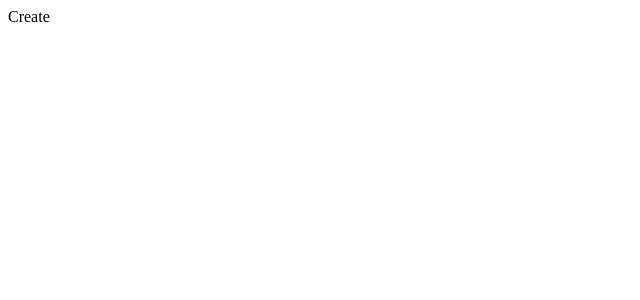
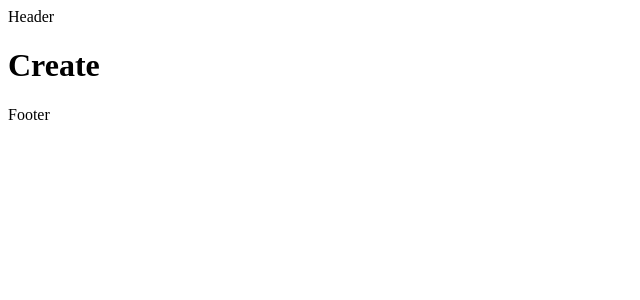
Before and after one commit to leanghok120/Fullstack-Auth, a React (Create React App) app in the folder client/: page /create in a window 1280 px wide. Shown: the top 300 px of the page, without its empty margins (0-640 px from the left). Built offline with nearby package versions, Linux system fonts and the light colour scheme.

Commit message:
Add header and footer

```diff
--- /dev/null
+++ b/client/src/components/Footer.jsx
@@ -0,0 +1,5 @@
+import React from "react";
+
+export default function Footer() {
+  return <div>Footer</div>;
+}
--- /dev/null
+++ b/client/src/components/Header.jsx
@@ -0,0 +1,5 @@
+import React from "react";
+
+export default function Header() {
+  return <div>Header</div>;
+}
--- a/client/src/pages/Create.jsx
+++ b/client/src/pages/Create.jsx
@@ -1,5 +1,13 @@
 import React from "react";
+import Header from "../components/Header";
+import Footer from "../components/Footer";
 
 export default function Create() {
-  return <div>Create</div>;
+  return (
+    <div>
+      <Header />
+      <h1>Create</h1>
+      <Footer />
+    </div>
+  );
 }
--- a/client/src/pages/Home.jsx
+++ b/client/src/pages/Home.jsx
@@ -1,5 +1,13 @@
 import React from "react";
+import Header from "../components/Header";
+import Footer from "../components/Footer";
 
 export default function Home() {
-  return <div>Home</div>;
+  return (
+    <div>
+      <Header />
+      <h1>Home</h1>
+      <Footer />
+    </div>
+  );
 }
```
